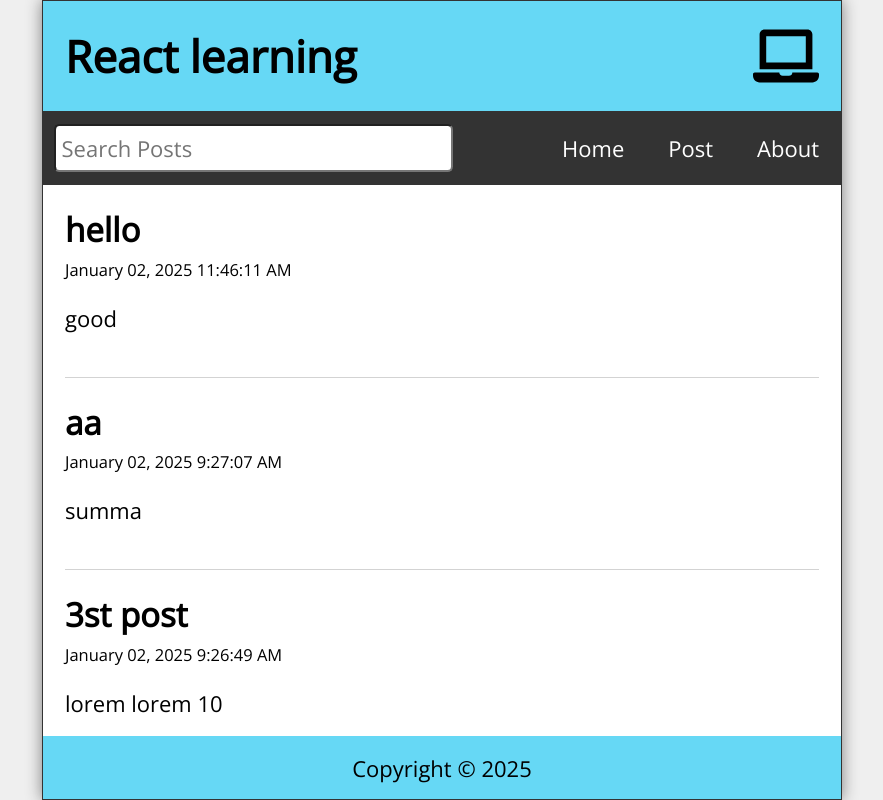
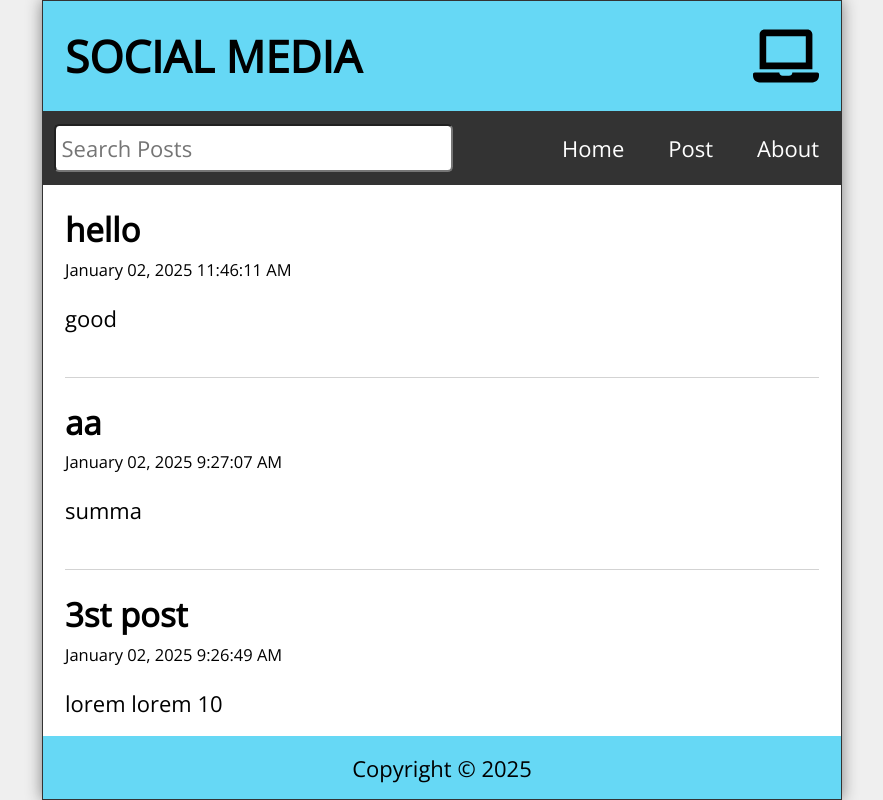
Before and after one commit to gowrishan2/social-media-reactjs, a React (Create React App) app: page / in a window 1280 px wide. Shown: the whole page, without its empty margins (198-1081 px from the left). Built offline with nearby package versions, Linux system fonts and the light colour scheme; data requests are answered from the project's data file.

Commit message:
Header updated

```diff
--- a/src/App.js
+++ b/src/App.js
@@ -16,7 +16,7 @@ function App() {
   return (
     <div className="App">
       <DataProvider>
-        <Header title="React learning"/>
+        <Header title="SOCIAL MEDIA"/>
         <Nav />
         <Routes>
         <Route path="/" element={
```
